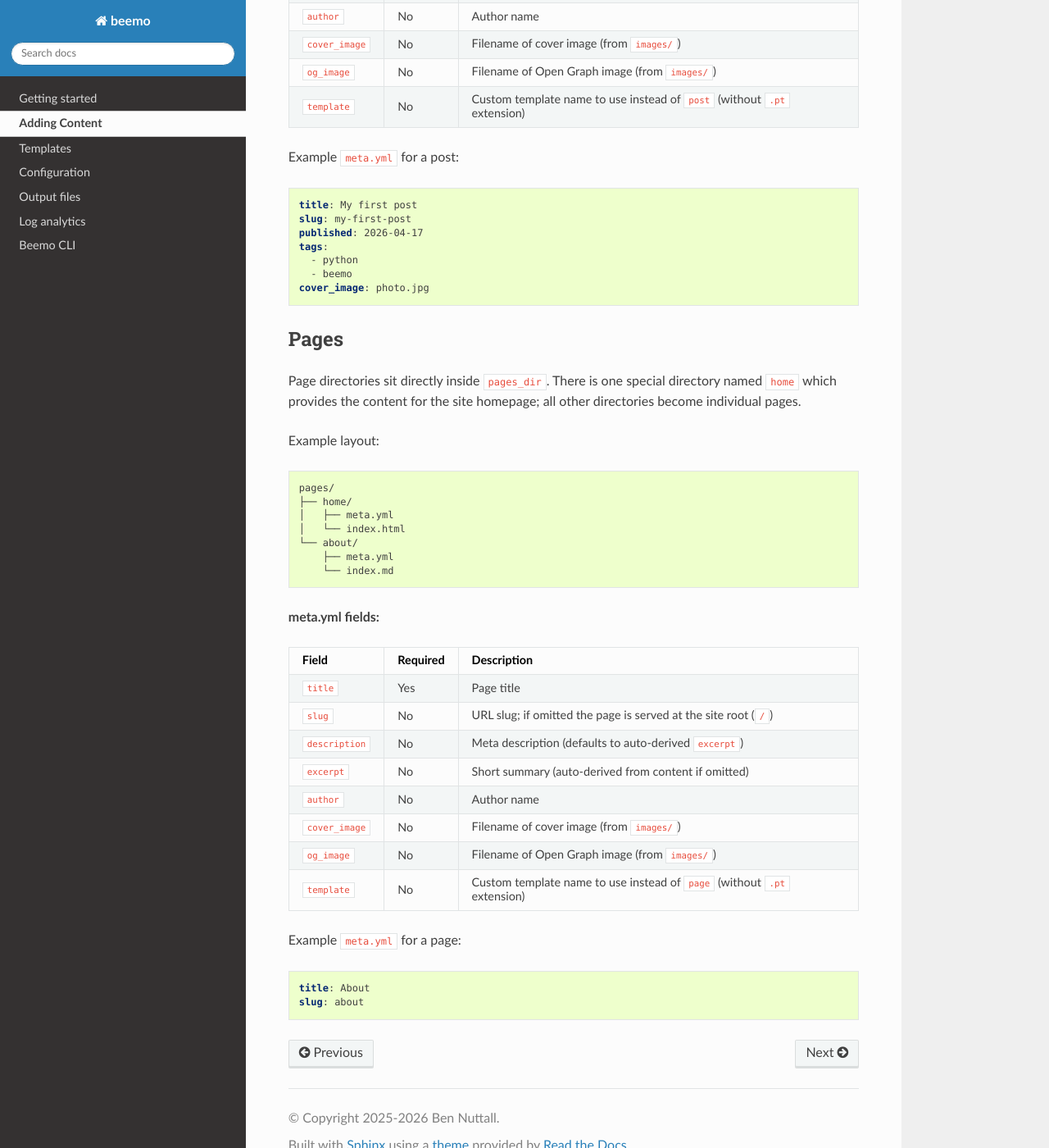
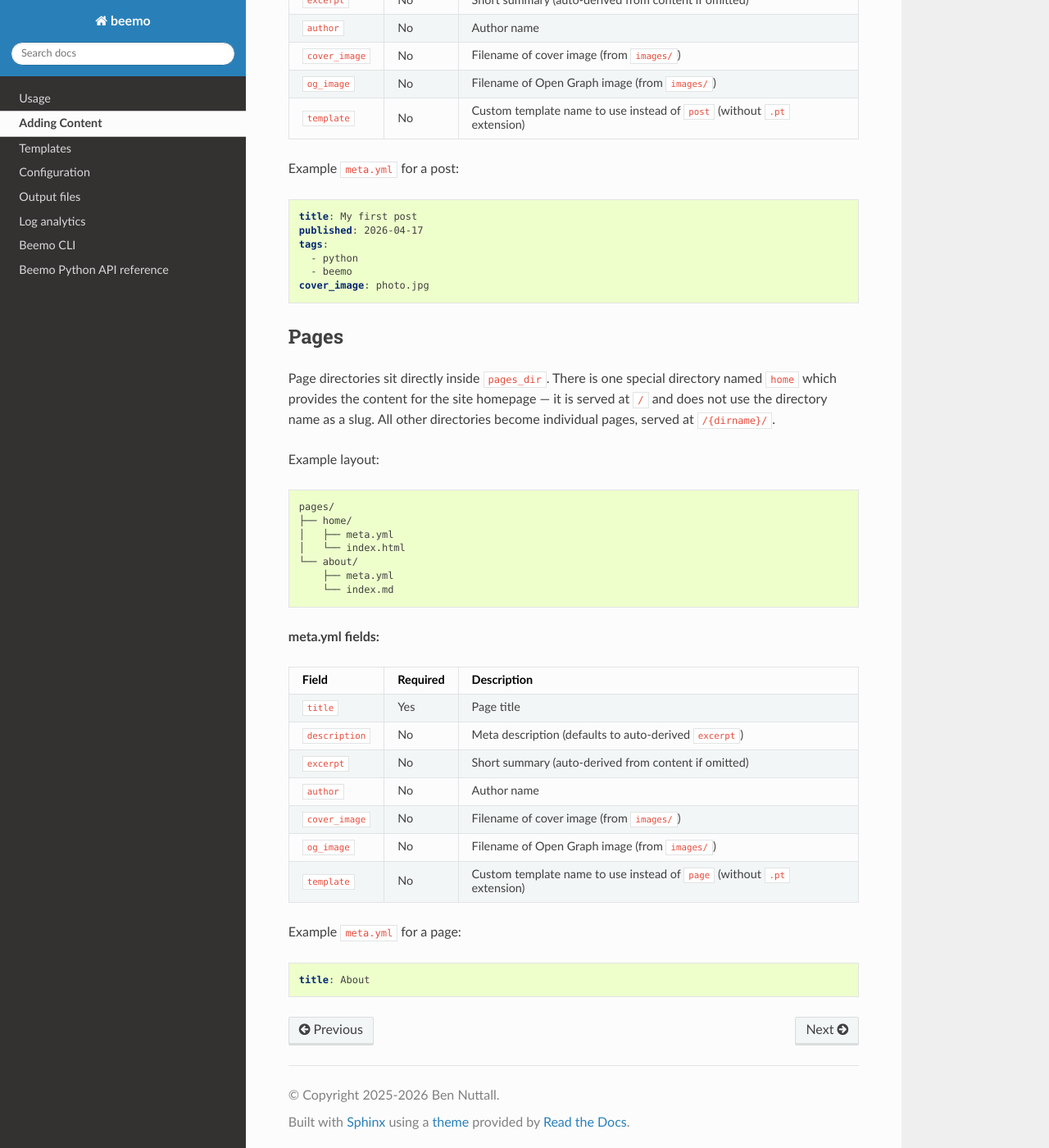
Before and after one commit to bennuttall/beemo, a Sphinx documentation site: the page built from docs/content.rst, in a window 1280 px wide and 1400 px high, scrolled down 937 px. Shown: the whole window at 82% size. Built offline with Sphinx 7.4.7 and the Read the Docs theme 3.1.0, drawn with Linux system fonts in a browser that asks for light colours; some of the changed text lies outside the part shown.

```diff
--- a/docs/conf.py
+++ b/docs/conf.py
@@ -9,8 +9,19 @@ project = "beemo"
 version = beemo_version
 release = version
 author = "Ben Nuttall"
-extensions = ["sphinx_rtd_theme"]
+extensions = ["sphinx_rtd_theme", "sphinxcontrib.autodoc_pydantic"]
 html_theme = "sphinx_rtd_theme"
 copyright = "2025-%s %s" % (datetime.now().year, author)
 html_title = "%s %s Documentation" % (project, version)
 pygments_style = "sphinx"
+autodoc_member_order = "bysource"
+
+autodoc_pydantic_model_show_json = False
+autodoc_pydantic_model_show_validators = False
+autodoc_pydantic_model_show_validator_members = False
+autodoc_pydantic_field_list_validators = False
+
+intersphinx_mapping = {
+    "python": ("https://docs.python.org/3.10", None),
+    "pydantic": ("https://docs.pydantic.dev/latest/", None),
+}
--- a/docs/content.rst
+++ b/docs/content.rst
@@ -5,6 +5,8 @@ Adding Content
 Posts and pages are each stored as a directory containing a ``meta.yml`` file and a content file.
 The content file can be HTML (``index.html``), Markdown (``index.md``), or reStructuredText
 (``index.rst``). An optional ``images/`` subdirectory holds image files used within the content.
+
+The directory name is used as the slug for both posts and pages.
 
 Posts
 =====
@@ -36,9 +38,6 @@ Example layout:
    * - ``title``
      - Yes
      - Post title
-   * - ``slug``
-     - Yes
-     - URL slug (used in the post's path)
    * - ``published``
      - Yes
      - Publication date/time (e.g. ``2026-04-17`` or ``2026-04-17 12:00:00``)
@@ -72,7 +71,6 @@ Example ``meta.yml`` for a post:
 .. code-block:: yaml
 
    title: My first post
-   slug: my-first-post
    published: 2026-04-17
    tags:
      - python
@@ -83,7 +81,8 @@ Pages
 =====
 
 Page directories sit directly inside ``pages_dir``. There is one special directory named ``home``
-which provides the content for the site homepage; all other directories become individual pages.
+which provides the content for the site homepage — it is served at ``/`` and does not use the
+directory name as a slug. All other directories become individual pages, served at ``/{dirname}/``.
 
 Example layout:
 
@@ -108,9 +107,6 @@ Example layout:
    * - ``title``
      - Yes
      - Page title
-   * - ``slug``
-     - No
-     - URL slug; if omitted the page is served at the site root (``/``)
    * - ``description``
      - No
      - Meta description (defaults to auto-derived ``excerpt``)
@@ -135,4 +131,3 @@ Example ``meta.yml`` for a page:
 .. code-block:: yaml
 
    title: About
-   slug: about
--- a/docs/index.rst
+++ b/docs/index.rst
@@ -71,10 +71,11 @@ Table of Contents
    :maxdepth: 4
    :titlesonly:
 
-   getting-started
+   usage
    content
    templates
    config
    output
    analytics
    cli/index
+   api/index
--- a/docs/templates.rst
+++ b/docs/templates.rst
@@ -246,7 +246,7 @@ Both ``Page`` and ``Post`` share the following attributes:
    * - ``description``
      - Meta description (defaults to ``excerpt`` if not set)
    * - ``slug``
-     - URL slug
+     - URL slug (derived from the content directory name)
    * - ``link``
      - Path relative to the output root
    * - ``images``
--- a/docs/getting-started.rst
+++ b/docs/usage.rst
@@ -1,6 +1,6 @@
-===============
-Getting started
-===============
+=====
+Usage
+=====
 
 Create content directories e.g. ``posts``, ``pages``, ``static`` and ``templates``.
 
```
Also changed, not shown: docs/api/config.rst (added, +13 -0 lines), docs/api/index.rst (added, +17 -0 lines), docs/api/post-types.rst (added, +38 -0 lines), docs/api/scribe.rst (added, +24 -0 lines).
